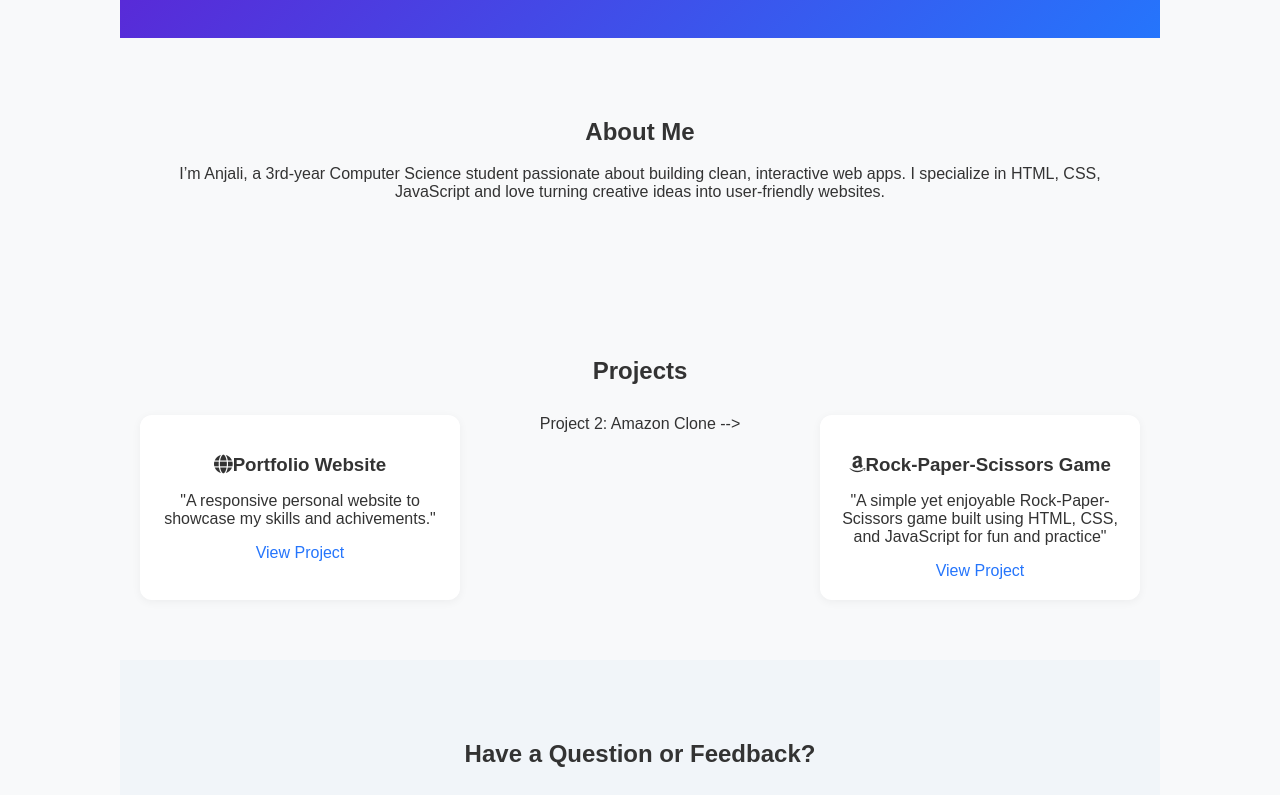
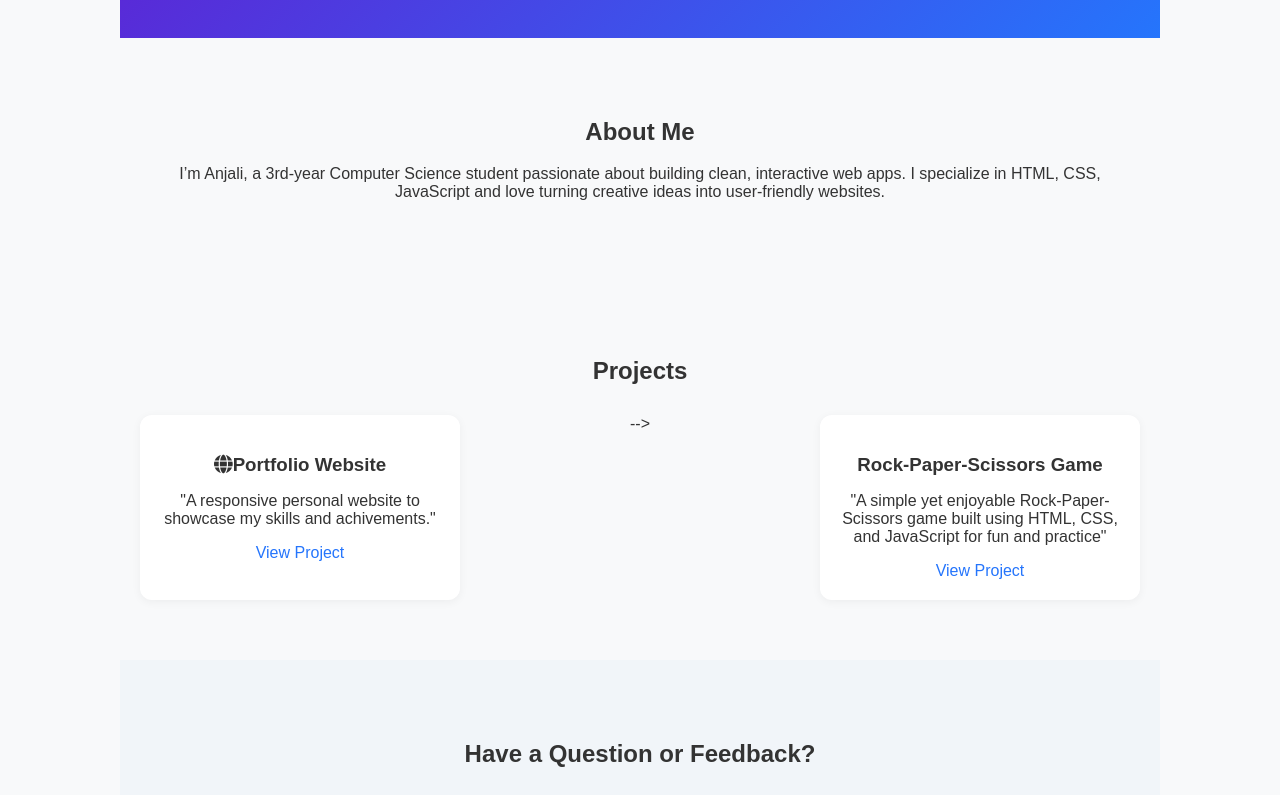
Before and after one commit to anjaligmssss/firstwebsite, a plain HTML site: page index.html in a window 1280 px wide. Shown: the part 460-1255 px from the top of the page. Drawn offline with nearby package versions, Linux system fonts and the light colour scheme.

Commit message:
Update index.html

```diff
--- a/index.html
+++ b/index.html
@@ -56,9 +56,9 @@
       <a href="https://github.com/anjaligmssss/firstwebsite/" target="_blank">View Project</a>
     </div>
 
-    Project 2: Amazon Clone -->
+<!--     Project 2: Amazon Clone --> -->
     <div class="project-card" data-aos="zoom-in" data-aos-delay="100">
-      <h3><i class="fab fa-amazon"></i>Rock-Paper-Scissors Game </h3>
+      <h3>Rock-Paper-Scissors Game </h3>
       <p> "A simple yet enjoyable Rock-Paper-Scissors game built using HTML, CSS, and JavaScript for fun and practice"</p>
       <a href="https://anjaligmssss.github.io/ROCK-PAPER-SCISSORS/" target="_blank">View Project</a>
     </div>
```
